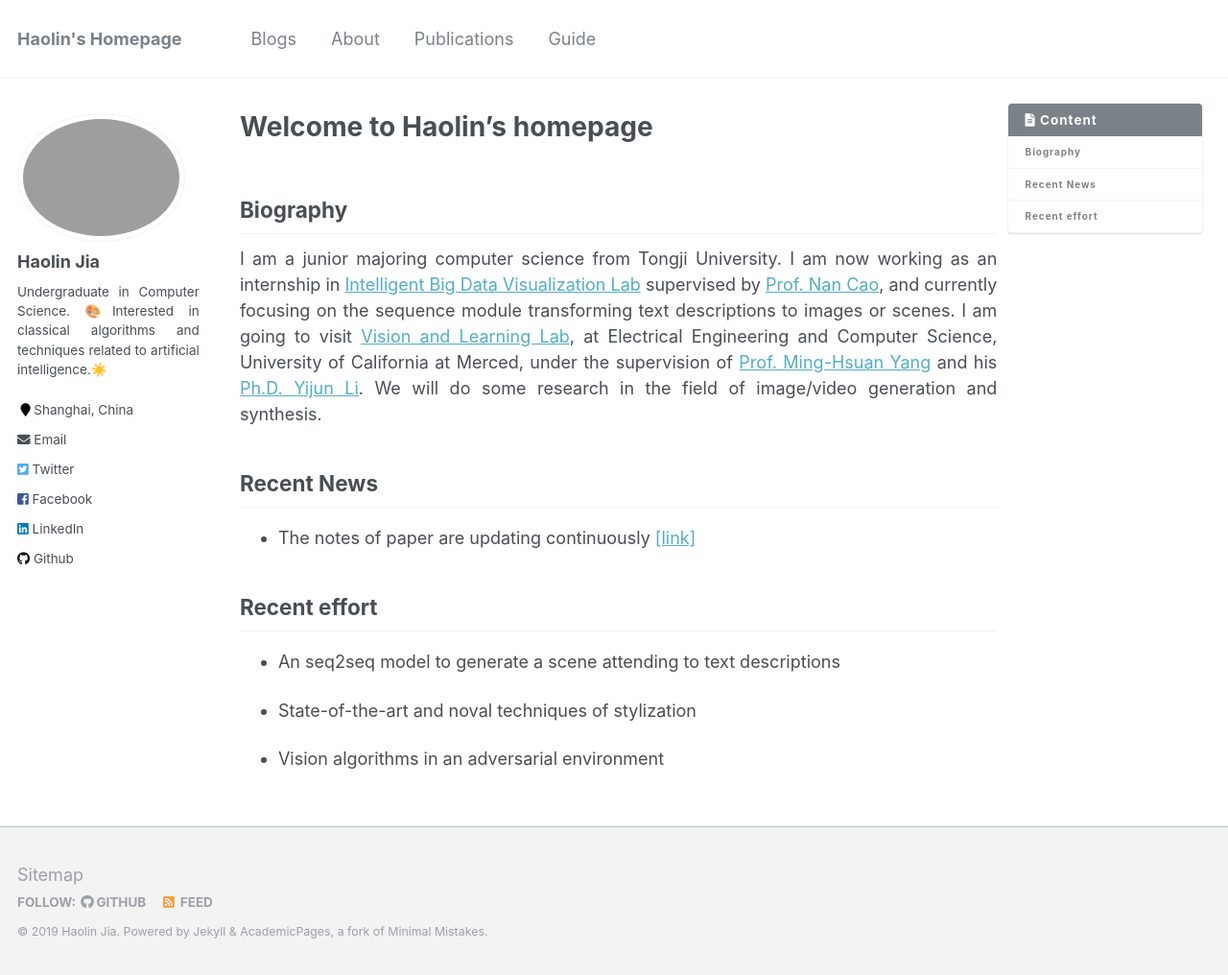
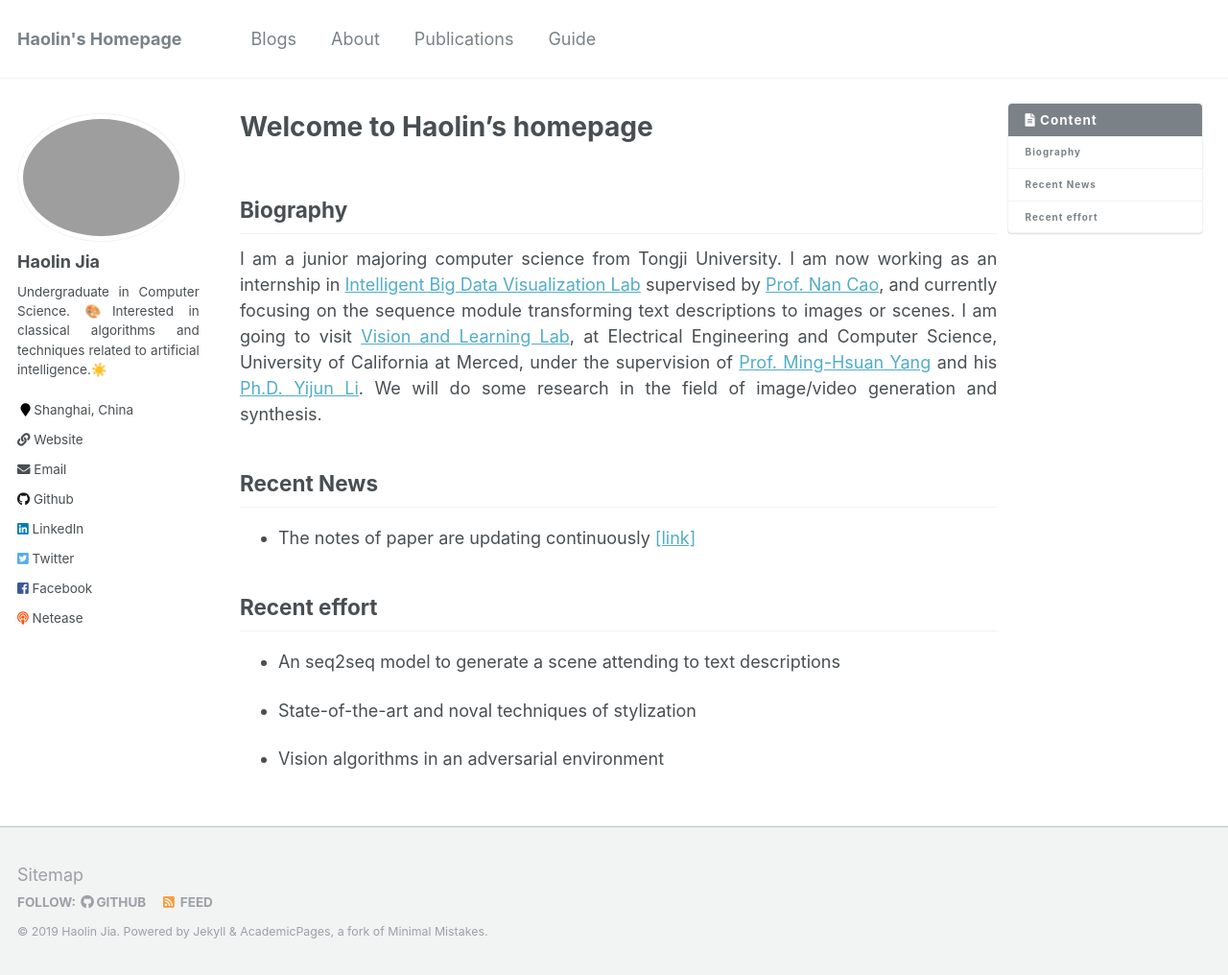
Before and after one commit to Harrypotterrrr/Homepage, a Jekyll site: the page built from _pages/about.md, in a window 1280 px wide and 1016 px high. Shown: the whole window at 96% size. Built offline with Jekyll 4.4.1, drawn with Linux system fonts in a browser that asks for light colours.

Commit message:
append netease and reorder the icons of sidebar

```diff
--- a/_config.yml
+++ b/_config.yml
@@ -95,7 +95,7 @@ author:
   twitter          : "Harrypotterrrr7"
   # steam            : "76561198378260096/"
   researchgate     : # example: "https://www.researchgate.net/profile/yourprofile"
-  uri              : # "http://Harrypotterrrr.github.io"
+  uri              : "http://Harrypotterrrr.github.io"
   bitbucket        :
   codepen          :
   dribbble         :
@@ -116,6 +116,7 @@ author:
   xing             :
   youtube          :
   wikipedia        :
+  podcast          : "263691122"
 
 
 # Reading Files
--- a/_includes/author-profile.html
+++ b/_includes/author-profile.html
@@ -34,11 +34,11 @@
         {% if author.email %}
         <li><a href="mailto:{{ author.email }}"><i class="fas fa-envelope" aria-hidden="true"></i> {{ site.data.ui-text[site.locale].email_label | default: "Email" }}</a></li>
         {% endif %}
-      {% if author.keybase %}
-        <li><a href="https://keybase.io/{{ author.keybase }}"><i class="fas fa-key" aria-hidden="true"></i> Keybase</a></li>
+        {% if author.github %}
+        <li><a href="https://github.com/{{ author.github }}"><i class="fab fa-github" aria-hidden="true"></i> Github</a></li>
         {% endif %}
-       {% if author.researchgate %}
-        <li><a href="{{ author.researchgate }}"><i class="fab fa-researchgate" aria-hidden="true"></i> ResearchGate</a></li>
+        {% if author.linkedin %}
+        <li><a href="https://www.linkedin.com/in/{{ author.linkedin }}"><i class="fab fa-linkedin" aria-hidden="true"></i> LinkedIn</a></li>
         {% endif %}
         {% if author.twitter %}
         <li><a href="https://twitter.com/{{ author.twitter }}"><i class="fab fa-twitter-square" aria-hidden="true"></i> Twitter</a></li>
@@ -46,11 +46,18 @@
         {% if author.facebook %}
         <li><a href="https://www.facebook.com/{{ author.facebook }}"><i class="fab fa-facebook-square" aria-hidden="true"></i> Facebook</a></li>
         {% endif %}
+        {% if author.podcast %}
+        <li><a href="https://music.163.com/#/user/home?id={{ author.podcast }}"><i class="fas fa-podcast" aria-hidden="true"></i> Netease</a></li>
+        {% endif %}
+
+        {% if author.keybase %}
+        <li><a href="https://keybase.io/{{ author.keybase }}"><i class="fas fa-key" aria-hidden="true"></i> Keybase</a></li>
+        {% endif %}
+        {% if author.researchgate %}
+        <li><a href="{{ author.researchgate }}"><i class="fab fa-researchgate" aria-hidden="true"></i> ResearchGate</a></li>
+        {% endif %}
         {% if author.google_plus %}
         <li><a href="https://plus.google.com/+{{ author.google_plus }}"><i class="fab fa-google-plus" aria-hidden="true"></i> Google+</a></li>
-      {% endif %}
-      {% if author.linkedin %}
-        <li><a href="https://www.linkedin.com/in/{{ author.linkedin }}"><i class="fab fa-linkedin" aria-hidden="true"></i> LinkedIn</a></li>
         {% endif %}
         {% if author.xing %}
         <li><a href="https://www.xing.com/profile/{{ author.xing }}"><i class="fab fa-xing-square" aria-hidden="true"></i> XING</a></li>
@@ -63,9 +70,6 @@
         {% endif %}
         {% if author.bitbucket %}
         <li><a href="https://bitbucket.org/{{ author.bitbucket }}"><i class="fab fa-bitbucket" aria-hidden="true"></i> Bitbucket</a></li>
-      {% endif %}
-      {% if author.github %}
-        <li><a href="https://github.com/{{ author.github }}"><i class="fab fa-github" aria-hidden="true"></i> Github</a></li>
         {% endif %}
         {% if author.stackoverflow %}
         <li><a href="https://www.stackoverflow.com/users/{{ author.stackoverflow }}"><i class="fa fab -fw fa-stack-overflow" aria-hidden="true"></i> Stackoverflow</a></li>
--- a/_sass/_utilities.scss
+++ b/_sass/_utilities.scss
@@ -231,6 +231,10 @@ body:hover .visually-hidden button {
   .fa-linkedin,
   .fa-linkedin-square {
     color: $linkedin-color;
+  }
+
+.fa-podcast {
+    color: $podcast-color;
   }
 
   .fa-pinterest,
--- a/_sass/_variables.scss
+++ b/_sass/_variables.scss
@@ -88,6 +88,7 @@ $vimeo-color                : #1ab7ea;
 $vine-color                 : #00bf8f;
 $youtube-color              : #bb0000;
 $xing-color                 : #006567;
+$podcast-color              : #f85514;
 
 
 /* links */
```
Lines whose indentation alone changed are shown as unchanged.
